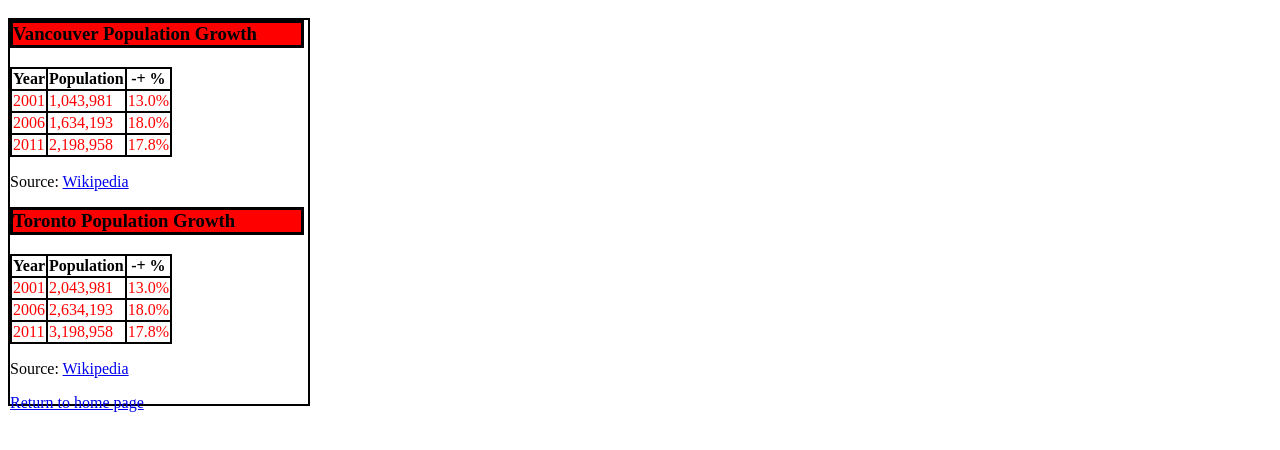
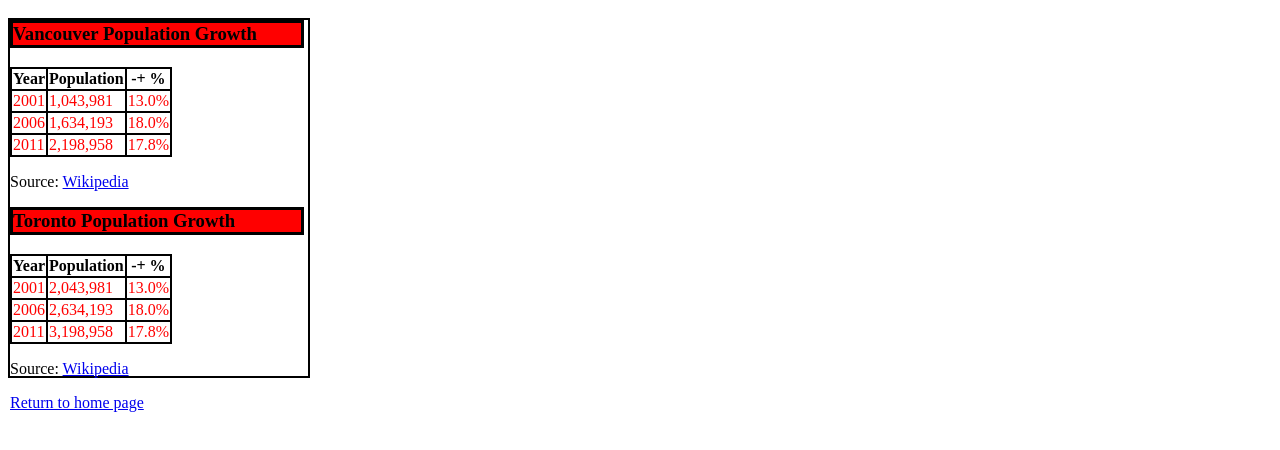
Before and after one commit to aamirhassan05/Labs, a plain HTML site: page Lab02/part_c.html in a window 1280 px wide. Shown: the part 54-504 px from the top of the page. Drawn offline with Linux system fonts and the light colour scheme.

Commit message:
fixed dimensions

```diff
--- a/Lab02/part_c.html
+++ b/Lab02/part_c.html
@@ -22,7 +22,7 @@
          margin-top: 0in;
          }
          #box1{
-         height: 4in;
+         height: 3.7in;
          width: 3.1in;
          border-color: black;
          border-style: solid;
```
